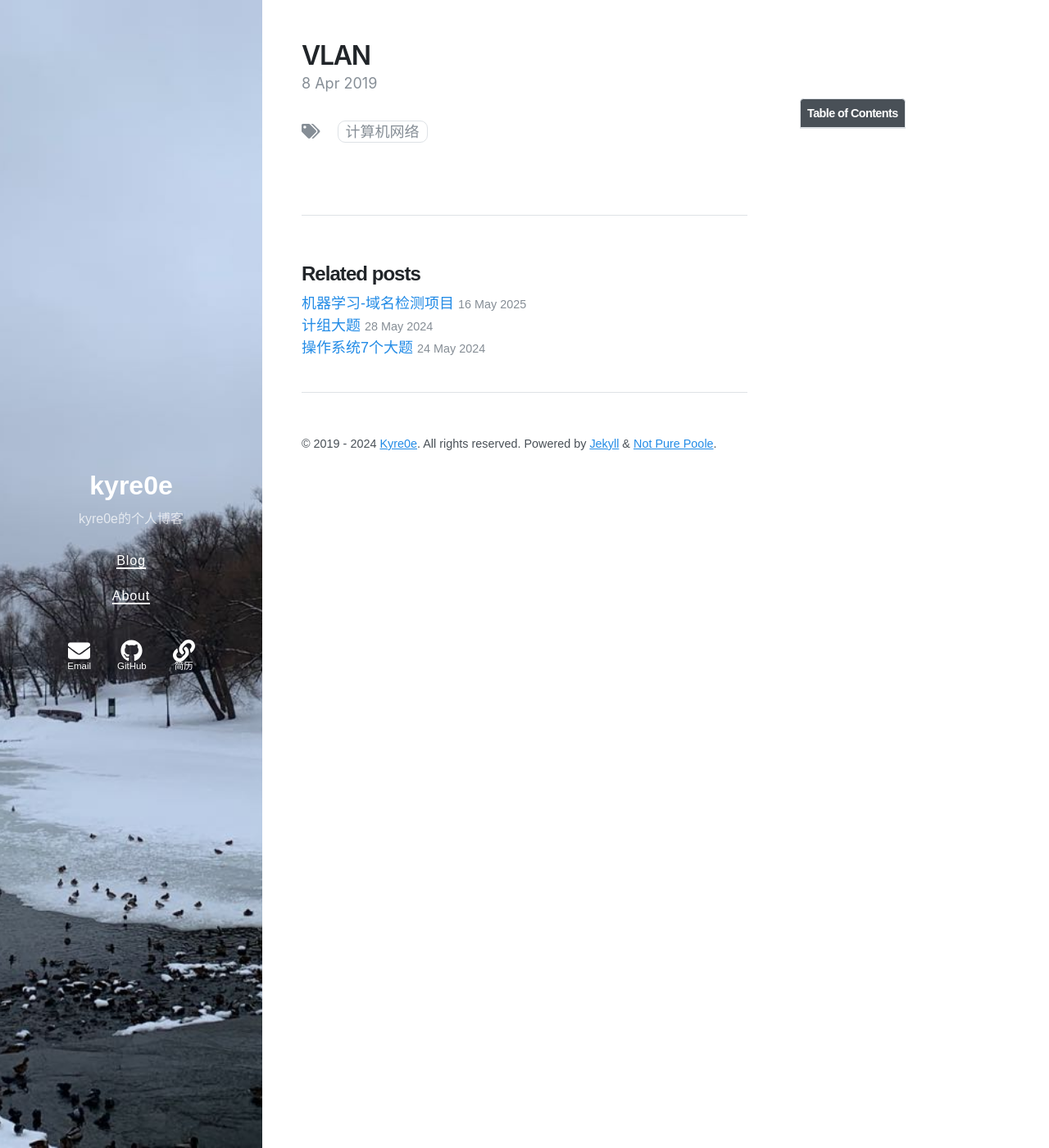
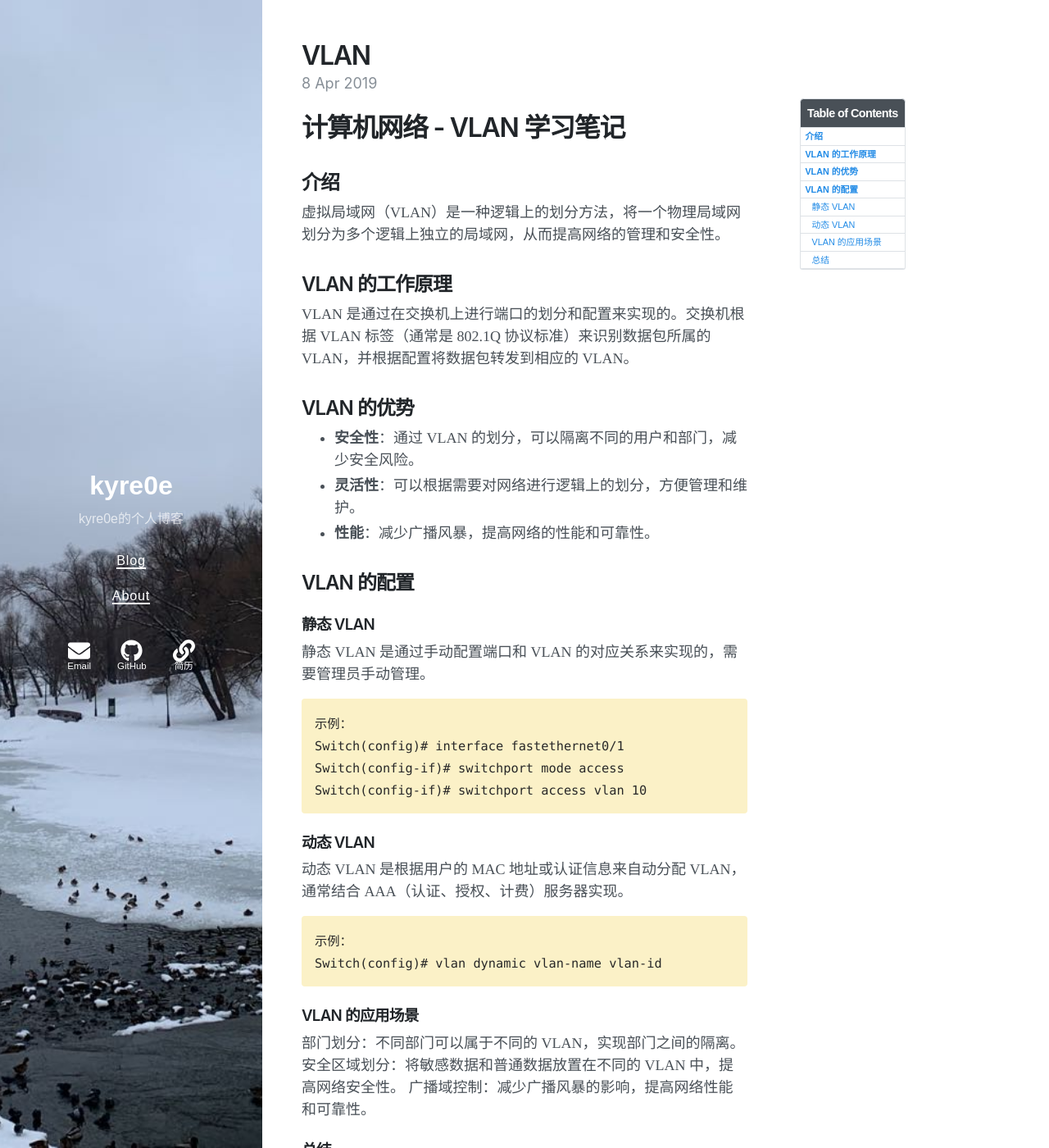
Before and after one commit to Kyre0ee/Kyre0ee.github.io, a Jekyll site: the page built from _posts/2019-04-08-VLAN.md, in a window 1280 px wide and 1400 px high. Shown: the whole window at 82% size. Built offline with Jekyll 4.4.1, drawn with Linux system fonts in a browser that asks for light colours; nearby versions of some CDN libraries; some of the changed text lies outside the part shown.

Commit message:
Update 2019-04-08-VLAN.md

````diff
--- a/_posts/2019-04-08-VLAN.md
+++ b/_posts/2019-04-08-VLAN.md
@@ -6,3 +6,48 @@ tags: 计算机网络
 excerpt: "计算机网络Vlan的详细知识点。"
 toc: true
 ---
+# 计算机网络 - VLAN 学习笔记
+
+## 介绍
+
+虚拟局域网（VLAN）是一种逻辑上的划分方法，将一个物理局域网划分为多个逻辑上独立的局域网，从而提高网络的管理和安全性。
+
+## VLAN 的工作原理
+
+VLAN 是通过在交换机上进行端口的划分和配置来实现的。交换机根据 VLAN 标签（通常是 802.1Q 协议标准）来识别数据包所属的 VLAN，并根据配置将数据包转发到相应的 VLAN。
+
+## VLAN 的优势
+
+- **安全性**：通过 VLAN 的划分，可以隔离不同的用户和部门，减少安全风险。
+- **灵活性**：可以根据需要对网络进行逻辑上的划分，方便管理和维护。
+- **性能**：减少广播风暴，提高网络的性能和可靠性。
+
+## VLAN 的配置
+
+### 静态 VLAN
+
+静态 VLAN 是通过手动配置端口和 VLAN 的对应关系来实现的，需要管理员手动管理。
+
+```markdown
+示例：
+Switch(config)# interface fastethernet0/1
+Switch(config-if)# switchport mode access
+Switch(config-if)# switchport access vlan 10
+```
+### 动态 VLAN
+
+动态 VLAN 是根据用户的 MAC 地址或认证信息来自动分配 VLAN，通常结合 AAA（认证、授权、计费）服务器实现。
+
+```markdown
+示例：
+Switch(config)# vlan dynamic vlan-name vlan-id
+```
+### VLAN 的应用场景
+
+部门划分：不同部门可以属于不同的 VLAN，实现部门之间的隔离。
+安全区域划分：将敏感数据和普通数据放置在不同的 VLAN 中，提高网络安全性。
+广播域控制：减少广播风暴的影响，提高网络性能和可靠性。
+
+### 总结
+
+VLAN 是一种在物理网络基础上实现逻辑划分的技术，提高了网络管理和安全性。了解 VLAN 的工作原理、优势、配置方法以及应用场景对于网络工程师和管理员来说至关重要。
````
